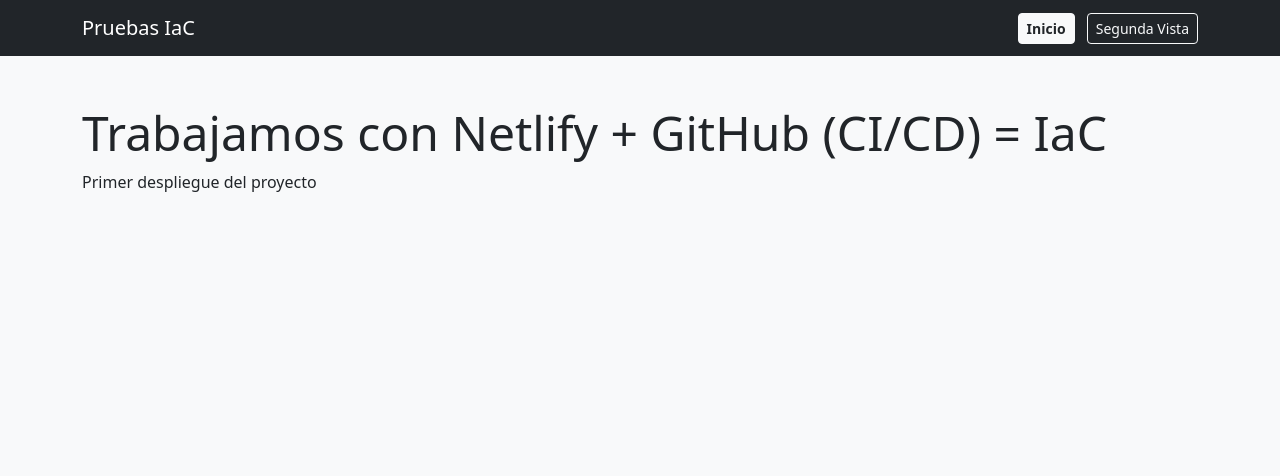
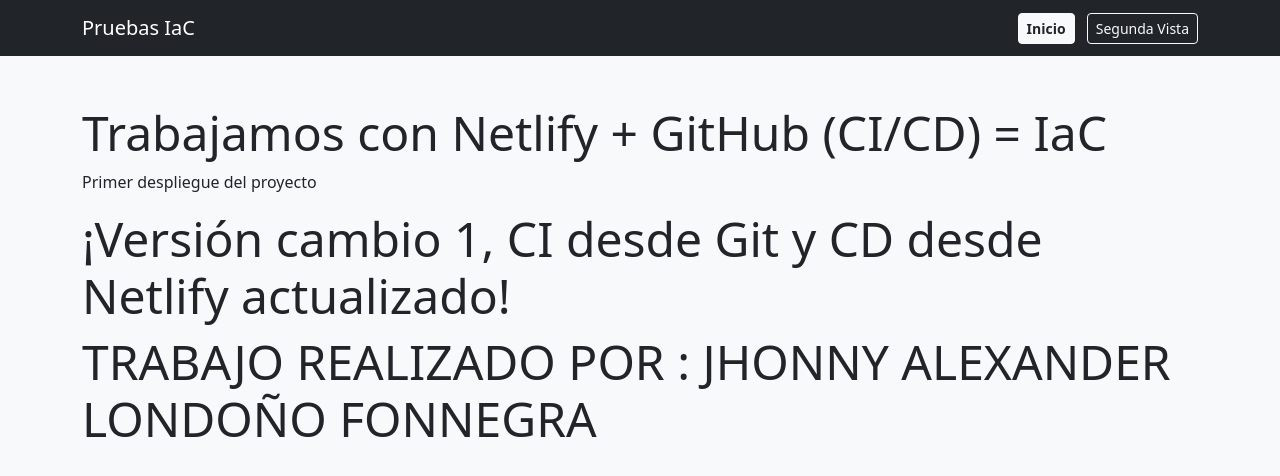
Before and after one commit to Alexander-198101/PROYECTO_IAC, a plain HTML site: page index.html in a window 1280 px wide. Drawn offline with nearby package versions, Linux system fonts and the light colour scheme.

Commit message:
Update index.html- feat: nuevo h1 agregado

```diff
--- a/index.html
+++ b/index.html
@@ -21,7 +21,8 @@
   <main class="container py-5">
     <h1 class="display-5">Trabajamos con Netlify + GitHub (CI/CD) = IaC</h1>
    <p>Primer despliegue del proyecto</p>
-
+    <h1 class="display-5">¡Versión cambio 1, CI desde Git y CD desde Netlify actualizado! </h1>
+    <h2 class="display-5">TRABAJO REALIZADO POR : JHONNY ALEXANDER LONDOÑO FONNEGRA </h2>
     <p class="lead">
     </p>
   </main>
```
